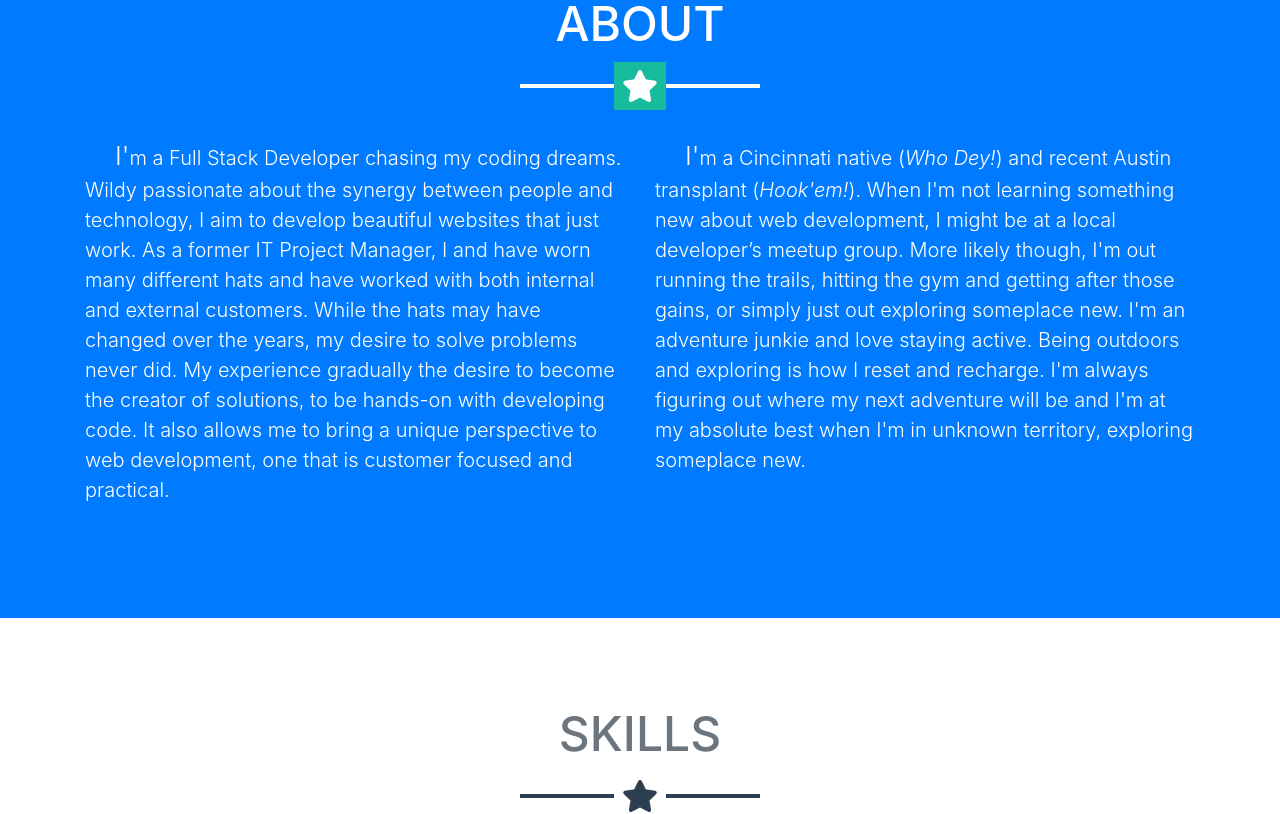
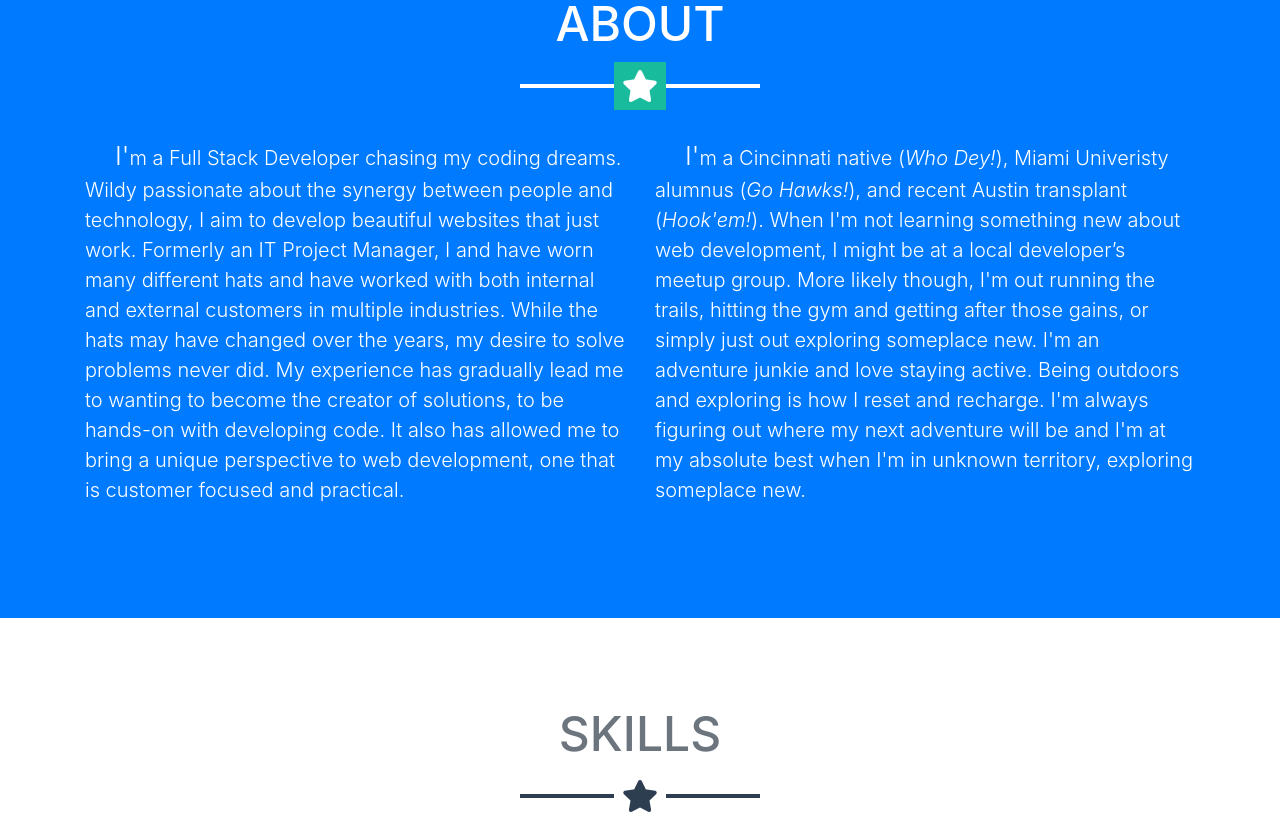
Before and after one commit to tbopp/tbopp.github.io, a website with bundled scripts: page index.html in a window 1280 px wide. Shown: the part 1900-2714 px from the top of the page. Built offline with nearby package versions, Linux system fonts and the light colour scheme.

Commit message:
correcting spelling in about section.

```diff
--- a/index.html
+++ b/index.html
@@ -133,10 +133,10 @@
       <hr class="star-light mb-5">
       <div class="row">
         <div class="col-lg-6 ml-auto">
-          <p class="lead bio nounderline">I'm a Full Stack Developer chasing my coding dreams. Wildy passionate about the synergy between people and technology, I aim to develop beautiful websites that just work. As a former IT Project Manager, I and have worn many different hats and have worked with both internal and external customers. While the hats may have changed over the years, my desire to solve problems never did. My experience gradually the desire to become the creator of solutions, to be hands-on with developing code. It also allows me to bring a unique perspective to web development, one that is customer focused and practical.</p>
+          <p class="lead bio nounderline">I'm a Full Stack Developer chasing my coding dreams. Wildy passionate about the synergy between people and technology, I aim to develop beautiful websites that just work. Formerly an IT Project Manager, I and have worn many different hats and have worked with both internal and external customers in multiple industries. While the hats may have changed over the years, my desire to solve problems never did. My experience has gradually lead me to wanting to become the creator of solutions, to be hands-on with developing code. It also has allowed me to bring a unique perspective to web development, one that is customer focused and practical.</p>
         </div>
         <div class="col-lg-6 mr-auto">
-          <p class="lead bio">I'm a Cincinnati native (<a href="https://www.bengals.com/" class="nounderline">Who Dey!</a>) and recent Austin transplant (<a href="https://texassports.com/" class="nounderline">Hook'em!</a>). When I'm not learning something new about web development, I might be at a local developer’s meetup group. More likely though, I'm out running the trails, hitting the gym and getting after those gains, or simply just out exploring someplace new. I'm an adventure junkie and love staying active. Being outdoors and exploring is how I reset and recharge. I'm always figuring out where my next adventure will be and I'm at my absolute best when I'm in unknown territory, exploring someplace new.</p>
+          <p class="lead bio">I'm a Cincinnati native (<a href="https://www.bengals.com/" class="nounderline" title="The Bengals">Who Dey!</a>), Miami Univeristy alumnus (<a href="https://miamiredhawks.com/" class="nounderline" title="Redhawks">Go Hawks!</a>), and recent Austin transplant (<a href="https://texassports.com/" class="nounderline" title="Longhorns Sports">Hook'em!</a>). When I'm not learning something new about web development, I might be at a local developer’s meetup group. More likely though, I'm out running the trails, hitting the gym and getting after those gains, or simply just out exploring someplace new. I'm an adventure junkie and love staying active. Being outdoors and exploring is how I reset and recharge. I'm always figuring out where my next adventure will be and I'm at my absolute best when I'm in unknown territory, exploring someplace new.</p>
         </div>
         <div class="row">
           <div class="col-lg-6 ml-auto">
```
